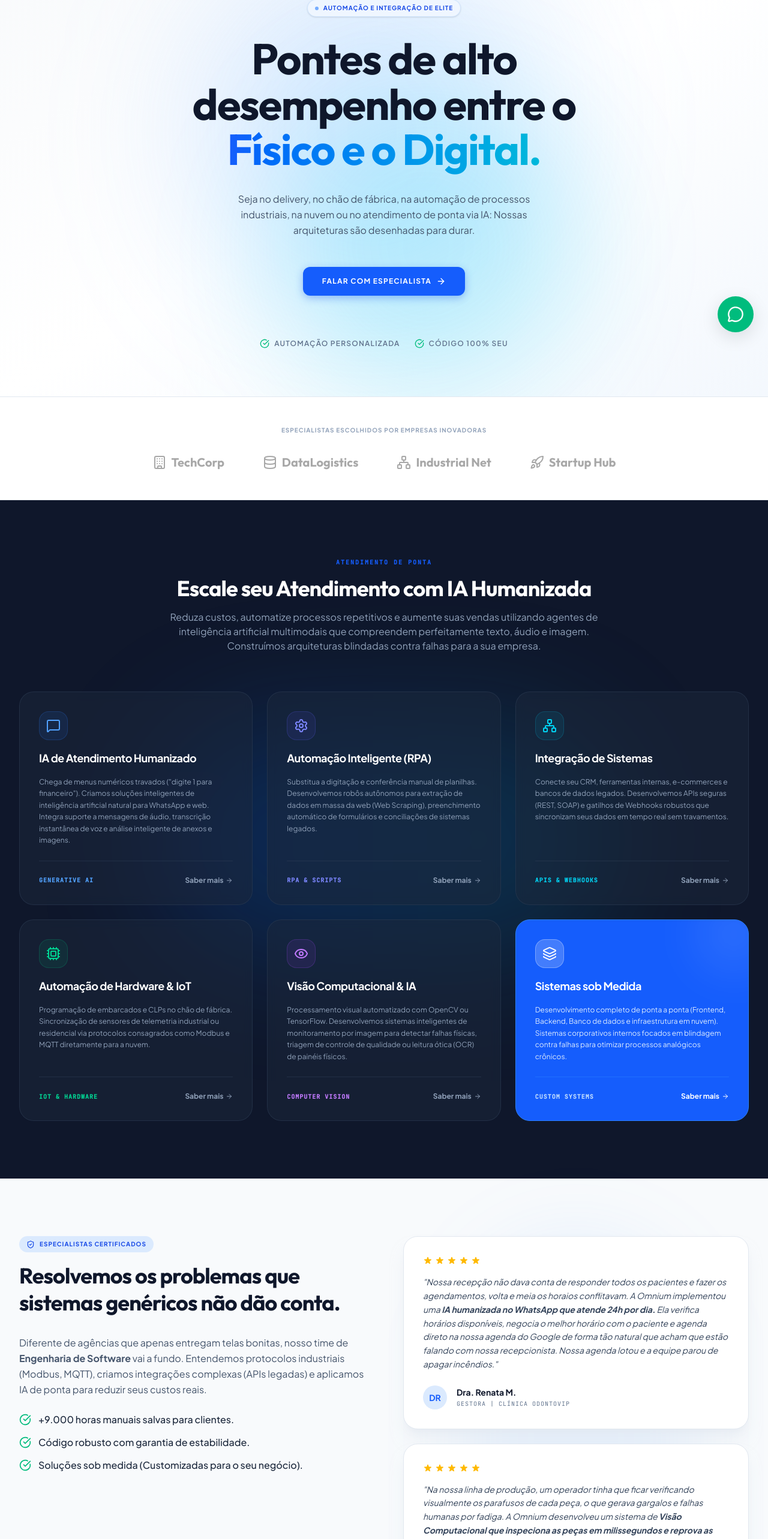
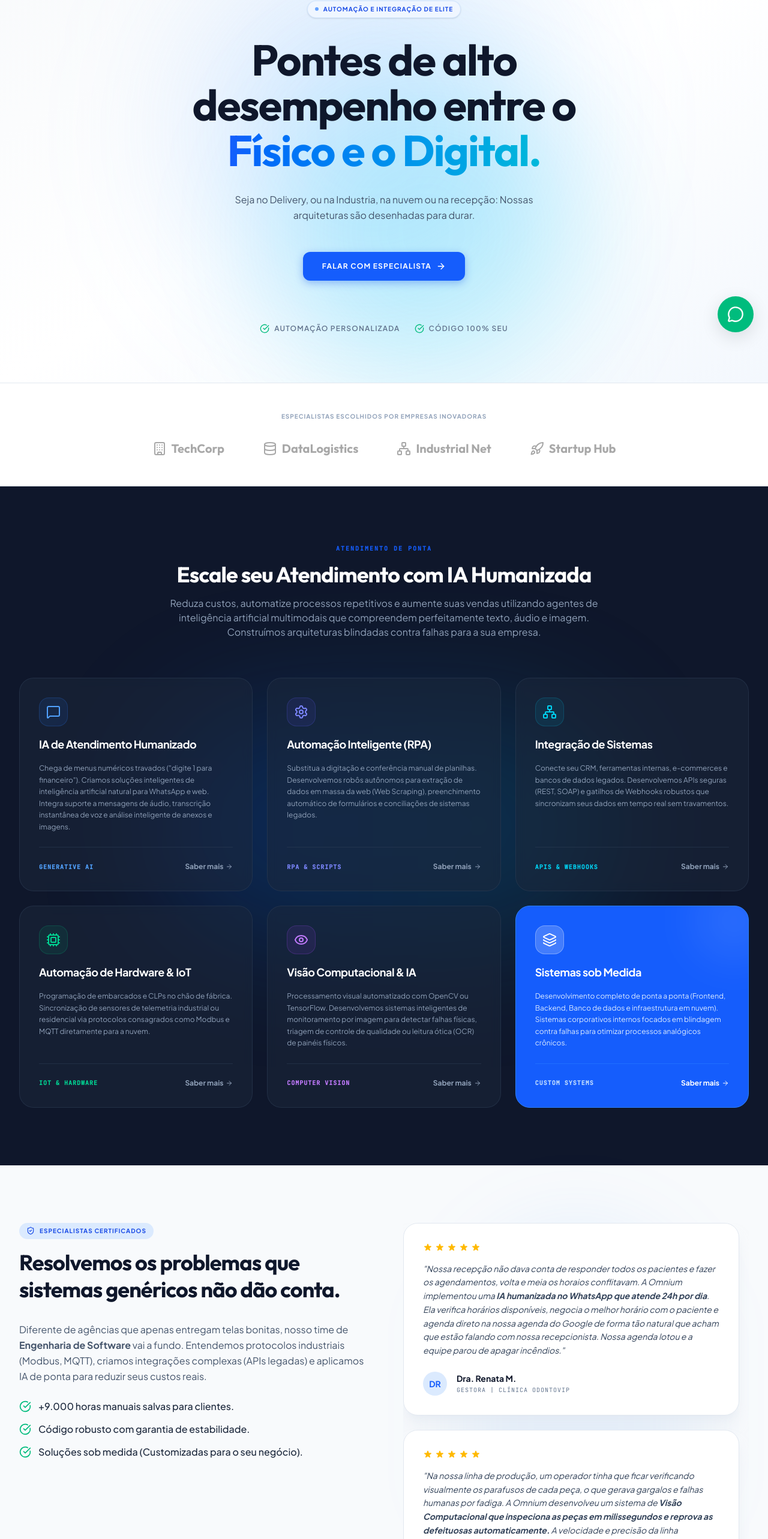
Before and after one commit to OmniumSolutions/Omnium, a React (Vite) app: page / in a window 1280 px wide. Shown: the part 222-2788 px from the top of the page at 60% size. Built offline with nearby package versions, Linux system fonts and the light colour scheme.

Commit message:
Melhorias de Texto geral

```diff
--- a/src/App.tsx
+++ b/src/App.tsx
@@ -187,7 +187,7 @@ ${formData.projectDescription}`;
             </motion.h1>
 
             <motion.p variants={fadeIn} className="text-slate-600 text-sm sm:text-base leading-relaxed max-w-lg mx-auto">
-              Seja no delivery, no chão de fábrica, na automação de processos industriais, na nuvem ou no atendimento de ponta via IA: Nossas arquiteturas são desenhadas para durar.
+              Seja no Delivery, ou na Industria, na nuvem ou na recepção: Nossas arquiteturas são desenhadas para durar.
             </motion.p>
 
             <motion.div variants={fadeIn} className="pt-4 flex flex-col sm:flex-row gap-4">
@@ -438,14 +438,14 @@ ${formData.projectDescription}`;
             transition={{ duration: 0.6 }}
             className="relative"
           >
-            <div className="space-y-6 relative z-10">
+            <div className="space-y-6 relative z-10 max-h-[600px] overflow-y-auto pr-4" style={{ scrollbarWidth: 'thin' }}>
               {/* Testimonial 1 - Clínica Odontológica */}
               <div className="bg-white border border-slate-200 p-8 rounded-3xl shadow-xl shadow-slate-200/50">
                 <div className="flex text-amber-400 mb-4 gap-1">
                   {[1,2,3,4,5].map(i => <svg key={i} className="w-4 h-4 fill-current" viewBox="0 0 20 20"><path d="M9.049 2.927c.3-.921 1.603-.921 1.902 0l1.07 3.292a1 1 0 00.95.69h3.462c.969 0 1.371 1.24.588 1.81l-2.8 2.034a1 1 0 00-.364 1.118l1.07 3.292c.3.921-.755 1.688-1.54 1.118l-2.8-2.034a1 1 0 00-1.175 0l-2.8 2.034c-.784.57-1.838-.197-1.539-1.118l1.07-3.292a1 1 0 00-.364-1.118L2.98 8.72c-.783-.57-.38-1.81.588-1.81h3.461a1 1 0 00.951-.69l1.07-3.292z" /></svg>)}
                 </div>
                 <p className="text-slate-700 italic text-sm leading-relaxed mb-6">
-                  "Nossa recepção não dava conta de responder todos os pacientes e fazer os agendamentos, volta e meia os horaios conflitavam. A Omnium implementou uma <strong>IA humanizada no WhatsApp que atende 24h por dia.</strong> Ela verifica horários disponíveis, negocia o melhor horário com o paciente e agenda direto na nossa agenda do Google de forma tão natural que acham que estão falando com nossa recepcionista. Nossa agenda lotou e a equipe parou de apagar incêndios."
+                  "Nossa recepção não dava conta de responder todos os pacientes e fazer os agendamentos, volta e meia os horaios conflitavam. A Omnium implementou uma <strong>IA humanizada no WhatsApp que atende 24h por dia</strong>. Ela verifica horários disponíveis, negocia o melhor horário com o paciente e agenda direto na nossa agenda do Google de forma tão natural que acham que estão falando com nossa recepcionista. Nossa agenda lotou e a equipe parou de apagar incêndios."
                 </p>
                 <div className="flex items-center gap-4">
                   <div className="w-10 h-10 bg-blue-100 rounded-full flex items-center justify-center font-bold text-blue-600 text-sm">
@@ -483,7 +483,7 @@ ${formData.projectDescription}`;
                   {[1,2,3,4,5].map(i => <svg key={i} className="w-4 h-4 fill-current" viewBox="0 0 20 20"><path d="M9.049 2.927c.3-.921 1.603-.921 1.902 0l1.07 3.292a1 1 0 00.95.69h3.462c.969 0 1.371 1.24.588 1.81l-2.8 2.034a1 1 0 00-.364 1.118l1.07 3.292c.3.921-.755 1.688-1.54 1.118l-2.8-2.034a1 1 0 00-1.175 0l-2.8 2.034c-.784.57-1.838-.197-1.539-1.118l1.07-3.292a1 1 0 00-.364-1.118L2.98 8.72c-.783-.57-.38-1.81.588-1.81h3.461a1 1 0 00.951-.69l1.07-3.292z" /></svg>)}
                 </div>
                 <p className="text-slate-700 italic text-sm leading-relaxed mb-6">
-                  "O caos do delivery acabou. A IA humanizada atende no WhatsApp, e quando o PIX cai, <strong>o pedido vai pra cozinha e a comanda imprime sozinha</strong>. Ao bater na botoeira que fica cozinha (que eles desenvolveram tbm), o cliente é avisado no whatsapp que o pedido saiu. Na entrega, o motoboy digita o código do cliente e o sistema faz o PIX da taxa de entrega pra ele na hora!"
+                  "O caos do delivery acabou. A IA humanizada atende no WhatsApp, e quando o PIX cai, <strong>o pedido vai pra cozinha e a comanda imprime sozinha.</strong> Ao bater na botoeira que fica cozinha (que eles desenvolveram tbm), o cliente é avisado no whatsapp que o pedido saiu. Na entrega, o motoboy digita o código do cliente e o sistema faz o PIX da taxa de entrega pra ele na hora!"
                 </p>
                 <div className="flex items-center gap-4">
                   <div className="w-10 h-10 bg-orange-100 rounded-full flex items-center justify-center font-bold text-orange-600 text-sm">
```
